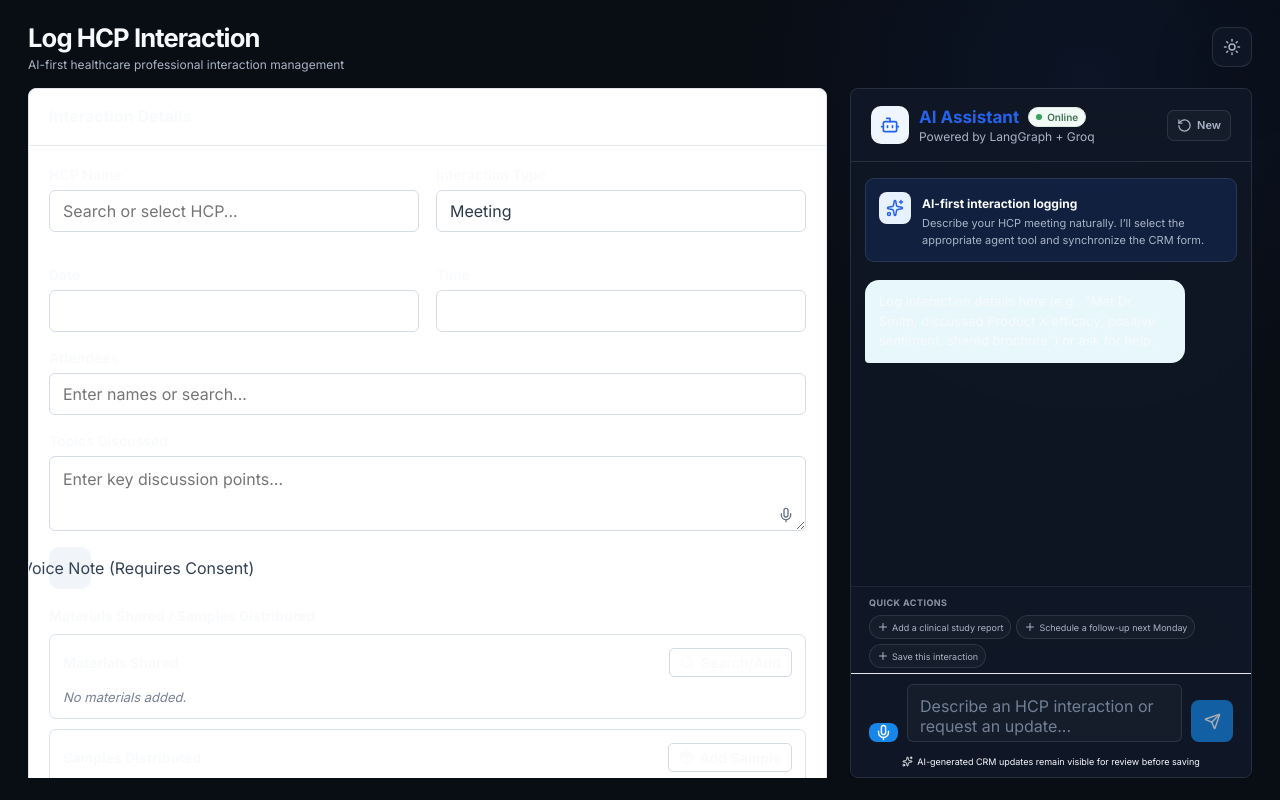
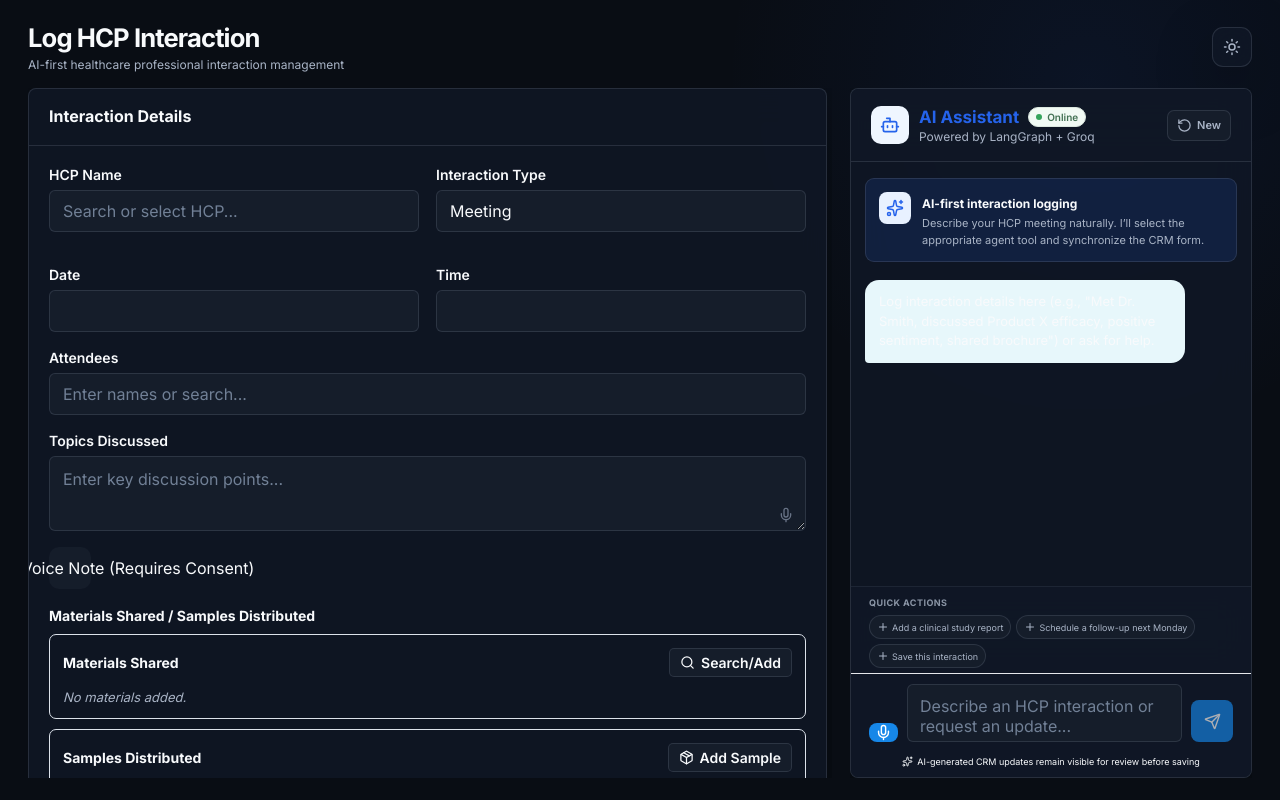
Before and after one commit to shxam69/AIVOA-AI-First-HCP-CRM, a React app in the folder frontend/: page / in a window 1280 px wide. Built offline with nearby package versions, Linux system fonts and the light colour scheme; the HTML template or start-up script is replaced by a standard one.

Commit message:
fix: improve cross-browser theme and voice compatibility

```diff
--- a/frontend/src/components/AIAssistant.jsx
+++ b/frontend/src/components/AIAssistant.jsx
@@ -101,6 +101,7 @@ function AIAssistant() {
   const messagesEndRef = useRef(null);
   const textareaRef = useRef(null);
   const recognitionRef = useRef(null);
+  const recognitionActiveRef = useRef(false);
   const baseMessageRef = useRef("");
 
   const dispatch = useDispatch();
@@ -160,11 +161,13 @@ function AIAssistant() {
     };
 
     recognition.onend = () => {
+      recognitionActiveRef.current = false;
       setIsListening(false);
     };
 
     recognition.onerror = (event) => {
       console.error("Speech recognition error:", event.error);
+      recognitionActiveRef.current = false;
       setIsListening(false);
     };
 
@@ -184,6 +187,7 @@ function AIAssistant() {
     recognitionRef.current = recognition;
 
     return () => {
+      recognitionActiveRef.current = false;
       recognition.stop();
       recognitionRef.current = null;
     };
@@ -192,11 +196,23 @@ function AIAssistant() {
   const toggleVoiceInput = () => {
     if (!recognitionRef.current) return;
 
-    if (isListening) {
-      recognitionRef.current.stop();
+    if (isListening || recognitionActiveRef.current) {
+      recognitionActiveRef.current = false;
+      try {
+        recognitionRef.current.stop();
+      } catch (e) {
+        console.error("Error stopping recognition:", e);
+      }
     } else {
       baseMessageRef.current = message;
-      recognitionRef.current.start();
+      recognitionActiveRef.current = true;
+      try {
+        recognitionRef.current.start();
+      } catch (e) {
+        console.error("Error starting recognition:", e);
+        recognitionActiveRef.current = false;
+        setIsListening(false);
+      }
     }
   };
 
--- a/frontend/src/index.css
+++ b/frontend/src/index.css
@@ -644,6 +644,7 @@ button {
    ========================================================= */
 
 :root {
+  color-scheme: light;
   --app-bg: #eef2f7;
   --panel-bg: rgba(255, 255, 255, 0.82);
   --panel-solid: #ffffff;
@@ -669,6 +670,7 @@ button {
 }
 
 [data-theme="dark"] {
+  color-scheme: dark;
   --app-bg: #090d14;
   --panel-bg: rgba(17, 24, 39, 0.82);
   --panel-solid: #111827;
@@ -826,7 +828,7 @@ select {
 
 /* Glass panel foundation */
 
-.interaction-form,
+.interaction-panel,
 .assistant-panel {
   border: 1px solid var(--border-primary);
   background: var(--panel-bg);
@@ -887,7 +889,7 @@ select {
 
 /* Theme compatibility */
 
-.interaction-form,
+.interaction-panel,
 .assistant-panel,
 .assistant-header,
 .prompt-suggestions,
@@ -899,19 +901,48 @@ select {
   color: var(--text-primary);
 }
 
-.interaction-form input,
-.interaction-form textarea,
-.interaction-form select,
+.interaction-panel input,
+.interaction-panel textarea,
+.interaction-panel select,
 .chat-input-area textarea {
   color: var(--text-primary);
   border-color: var(--border-primary);
   background: var(--panel-secondary);
 }
 
-.interaction-form input::placeholder,
-.interaction-form textarea::placeholder,
+.interaction-panel input::placeholder,
+.interaction-panel textarea::placeholder,
 .chat-input-area textarea::placeholder {
   color: var(--text-muted);
+}
+
+.interaction-panel .panel-header {
+  color: var(--text-primary);
+  border-bottom-color: var(--border-primary);
+}
+
+.interaction-panel label,
+.interaction-panel .form-content h3,
+.interaction-panel .material-row strong,
+.interaction-panel .sentiment-options label,
+.interaction-panel .suggestions strong {
+  color: var(--text-primary);
+}
+
+.interaction-panel .material-box p,
+.interaction-panel .suggestions span {
+  color: var(--text-secondary);
+}
+
+.interaction-panel .fake-action,
+.interaction-panel .voice-button {
+  color: var(--text-primary);
+  border-color: var(--border-primary);
+  background: var(--panel-secondary);
+}
+
+.interaction-panel .suggestions {
+  color: var(--accent);
 }
 
 .assistant-intro {
```
